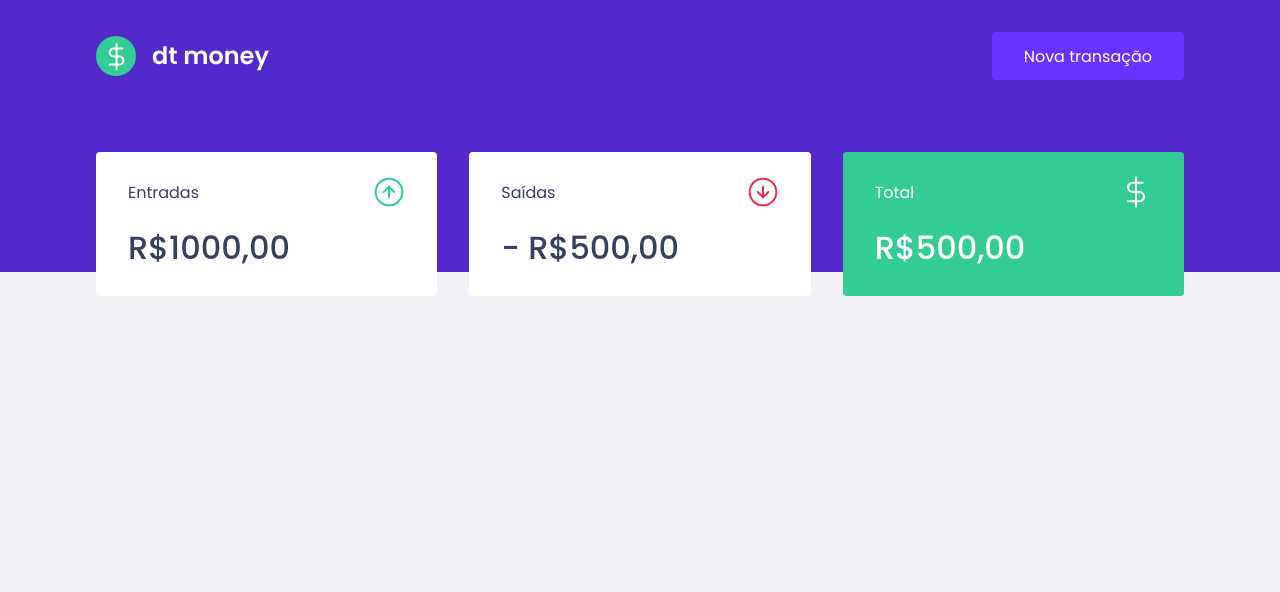
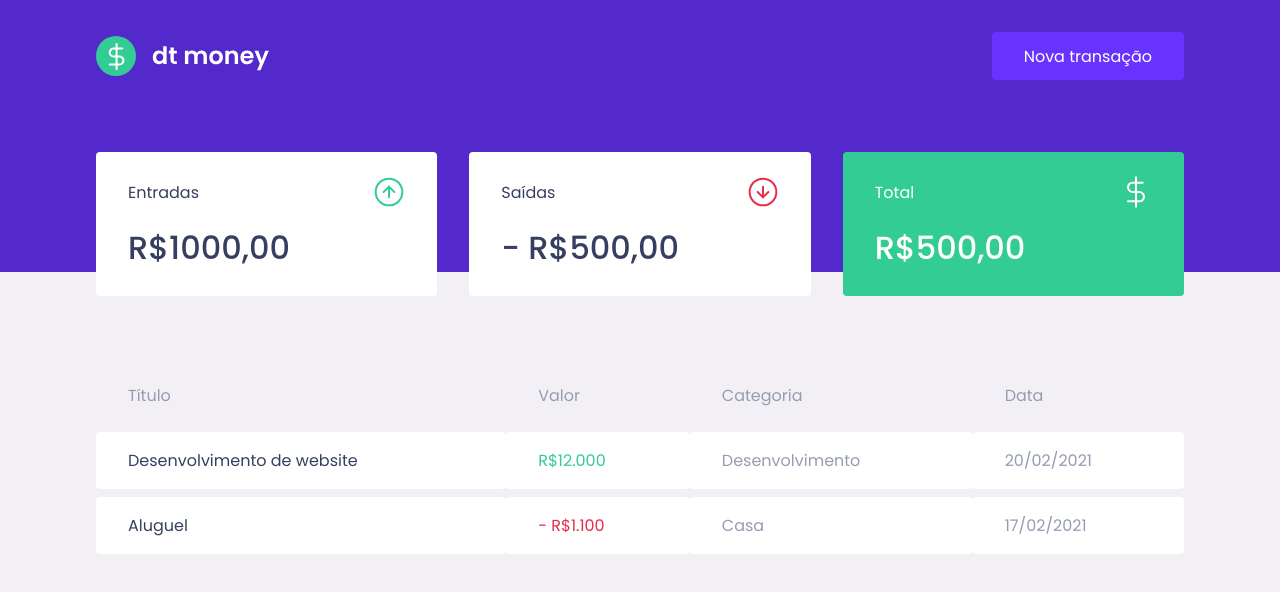
Before and after one commit to jamilzazu/dtmoney, a React (Create React App) app: page / in a window 1280 px wide. Shown: the top 592 px of the page. Built offline with nearby package versions, Linux system fonts and the light colour scheme.

Commit message:
feat: Criando Componente TransactionsTable

```diff
--- a/src/componentes/Dashboard /index.tsx
+++ b/src/componentes/Dashboard /index.tsx
@@ -1,4 +1,5 @@
 import { Symmary } from '../Symmary';
+import { TransactionsTable } from '../TransactionsTable';
 
 import { Container } from './styles';
 
@@ -6,6 +7,7 @@
   return (
     <Container>
       <Symmary />
-    </Container>
+      <TransactionsTable />
+    </Container >
   )
 }
--- /dev/null
+++ b/src/componentes/TransactionsTable/index.tsx
@@ -0,0 +1,32 @@
+import { Container } from "./styles";
+
+export function TransactionsTable() {
+  return (
+    <Container>
+      <table>
+        <thead>
+          <tr>
+            <th>Título</th>
+            <th>Valor</th>
+            <th>Categoria</th>
+            <th>Data</th>
+          </tr>
+        </thead>
+        <tbody>
+          <tr>
+            <td>Desenvolvimento de website</td>
+            <td className="deposit">R$12.000</td>
+            <td>Desenvolvimento</td>
+            <td>20/02/2021</td>
+          </tr>
+          <tr>
+            <td>Aluguel</td>
+            <td className="withdraw">- R$1.100</td>
+            <td>Casa</td>
+            <td>17/02/2021</td>
+          </tr>
+        </tbody>
+      </table>
+    </Container>
+  )
+}
--- /dev/null
+++ b/src/componentes/TransactionsTable/styles.ts
@@ -0,0 +1,38 @@
+import styled from 'styled-components';
+
+export const Container = styled.div`
+  margin-top: 4rem;
+
+  table{
+     width: 100%;
+     border-spacing: 0 0.5rem;
+
+     th{
+       color: var(--text-body);
+       font-weight: 400;
+       padding: 1rem 2rem;
+       text-align: left;
+       line-height: 1.5rem;
+     }
+
+     td{
+       padding: 1rem 2rem;
+       border: 0;
+       border-radius: 0.25rem;
+       background: var(--shape);
+       color: var(--text-body);
+
+       &:first-child{
+        color: var(--text-title);
+      }
+
+      &.deposit{
+        color: var(--green);
+      }
+
+      &.withdraw{
+        color: var(--red);
+      }
+     }
+     }
+`;
```
